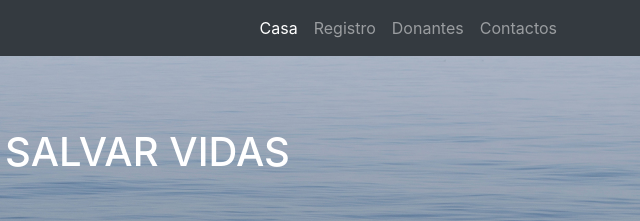
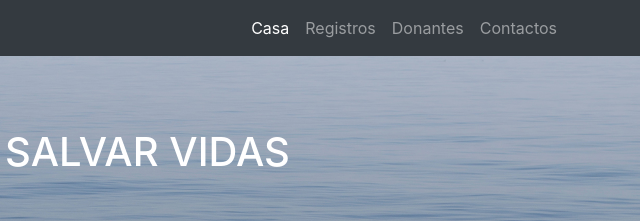
Before and after one commit to yedrick/Covid-19, a plain HTML site: page index.html in a window 1280 px wide. Shown: the top 221 px of the page, 630-1270 px from the left. Drawn offline with nearby package versions, Linux system fonts and the light colour scheme.

Commit message:
Update index.html

```diff
--- a/index.html
+++ b/index.html
@@ -41,7 +41,7 @@
             </a>
           </li>
           <li class="nav-item">
-            <a class="nav-link"  data-toggle="modal" data-target="#exampleModal">Registro</a>
+            <a class="nav-link"  data-toggle="modal" data-target="#exampleModal">Registros</a>
           </li>
           <li class="nav-item">
             <a class="nav-link" href="donantes.html">Donantes</a>
```
